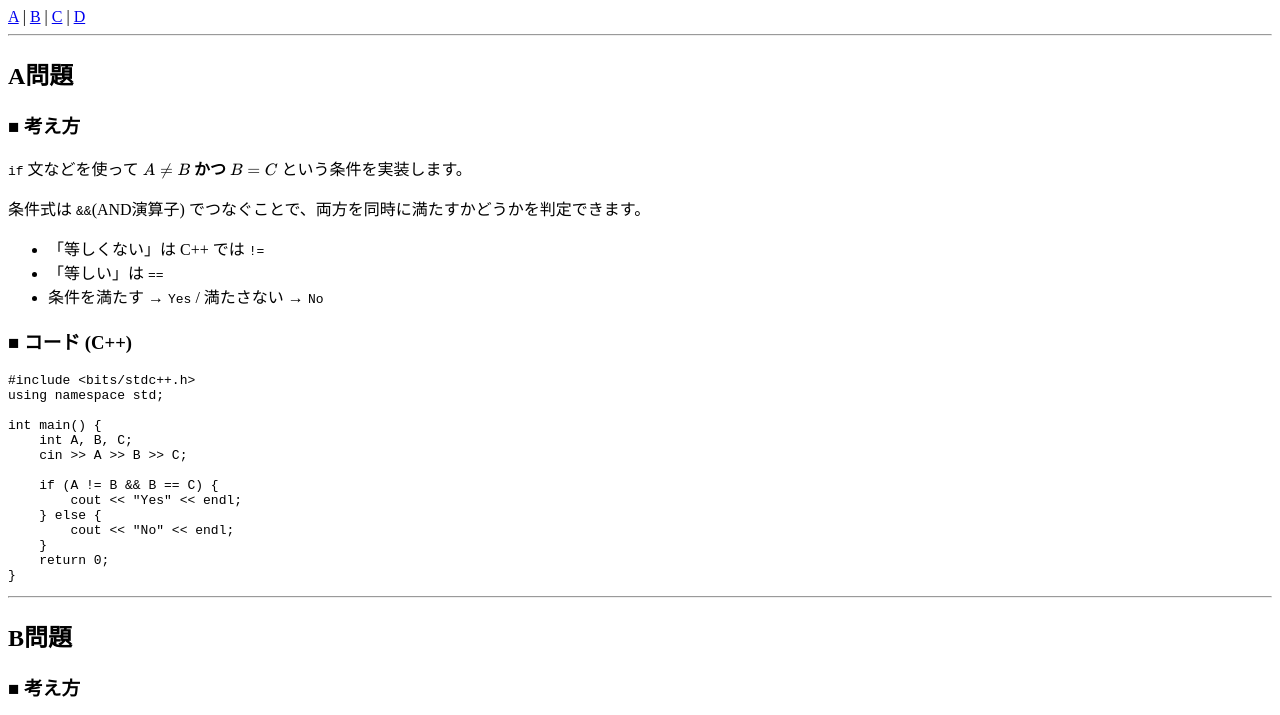
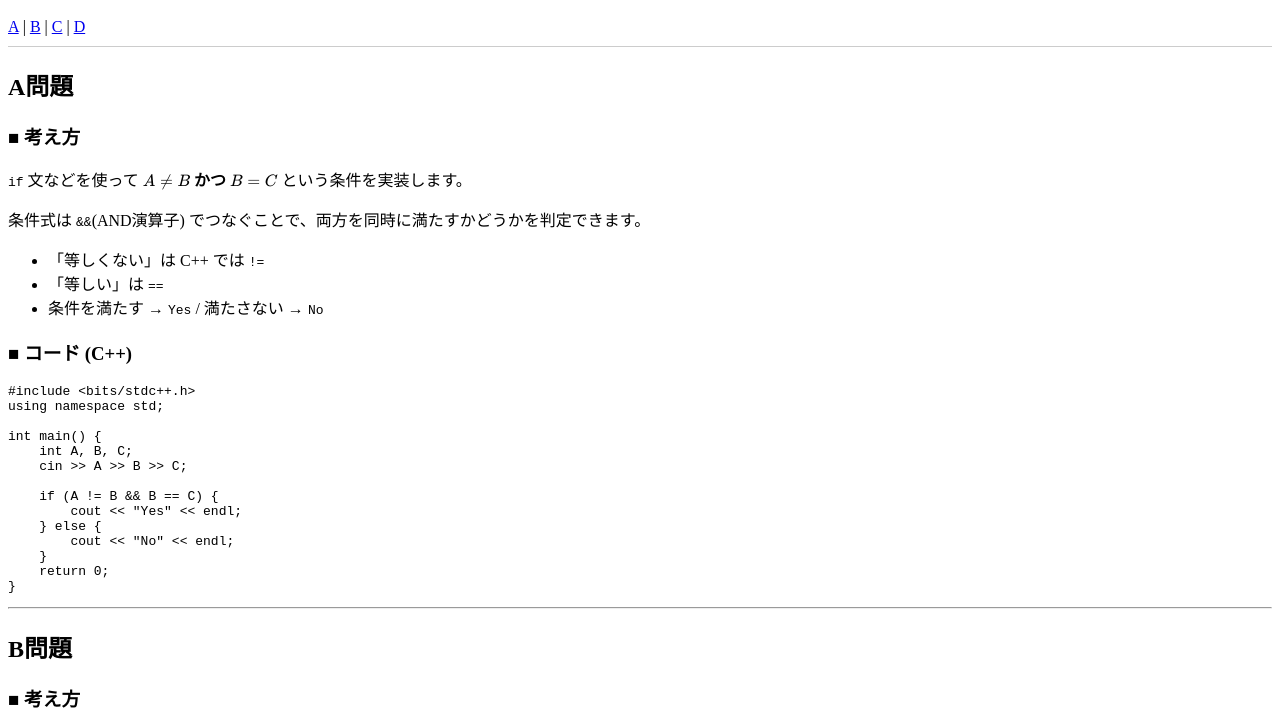
Before and after one commit to Haruki07-crew/atcoder-explanation, a plain HTML site: page abc455.html in a window 1280 px wide. Shown: the part 81-796 px from the top of the page. Drawn offline with nearby package versions, Linux system fonts and the light colour scheme; a script that the page names is missing; a small style sheet from the web is missing.

Commit message:
update abc455

```diff
--- a/abc455.html
+++ b/abc455.html
@@ -23,6 +23,20 @@
       document.querySelectorAll('pre code').forEach(el => hljs.highlightElement(el));
     });
   </script>
+  <style>
+    nav {
+      position: sticky;
+      top: 0;
+      background: #fff;
+      padding: 10px 0;
+      border-bottom: 1px solid #ccc;
+      z-index: 100;
+    }
+    /* セクション見出しがスティッキーnavの裏に隠れないようにオフセット */
+    section[id] {
+      scroll-margin-top: 60px;
+    }
+  </style>
 </head>
 <body>
 
@@ -32,14 +46,13 @@
       本人のコードはこちら
   </a>
     </h1>
-    <nav>
-      <a href="#problem-a">A</a> |
-      <a href="#problem-b">B</a> |
-      <a href="#problem-c">C</a> |
-      <a href="#problem-d">D</a>
-    </nav>
-    <hr>
   </header>
+  <nav>
+    <a href="#problem-a">A</a> |
+    <a href="#problem-b">B</a> |
+    <a href="#problem-c">C</a> |
+    <a href="#problem-d">D</a>
+  </nav>
 
   <main>
 
```
